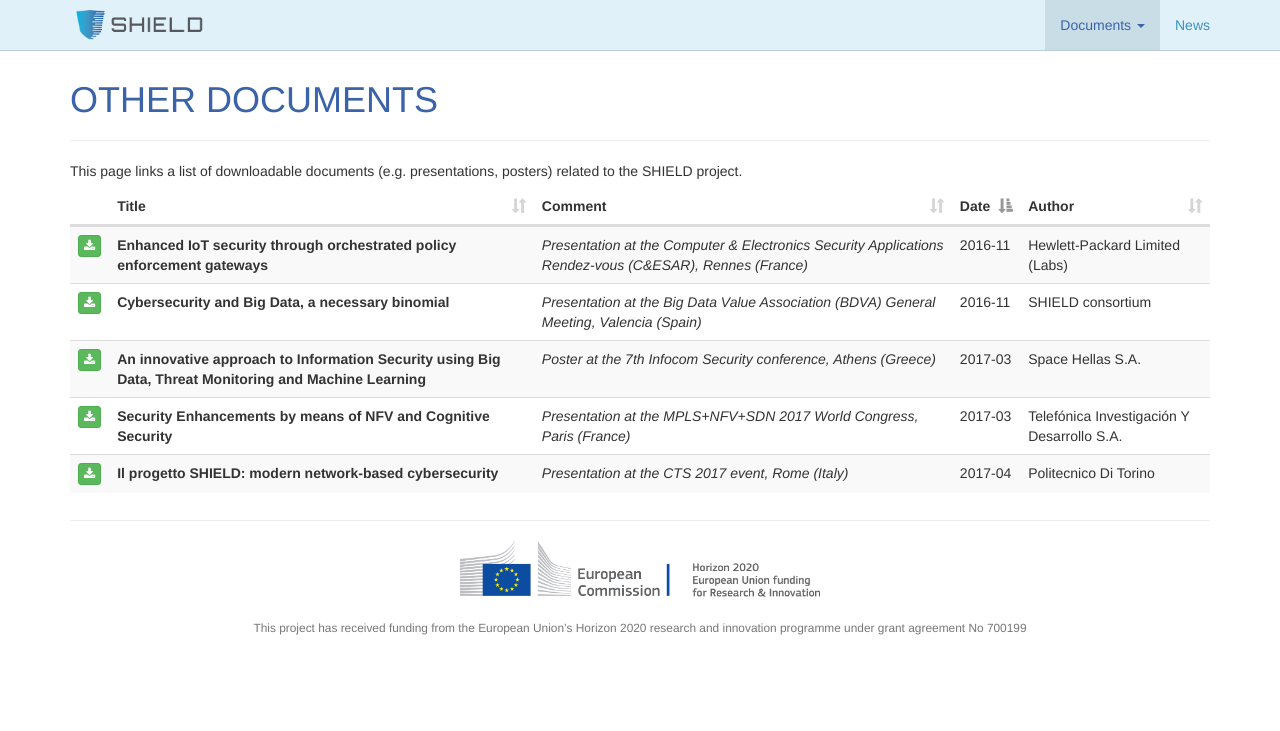
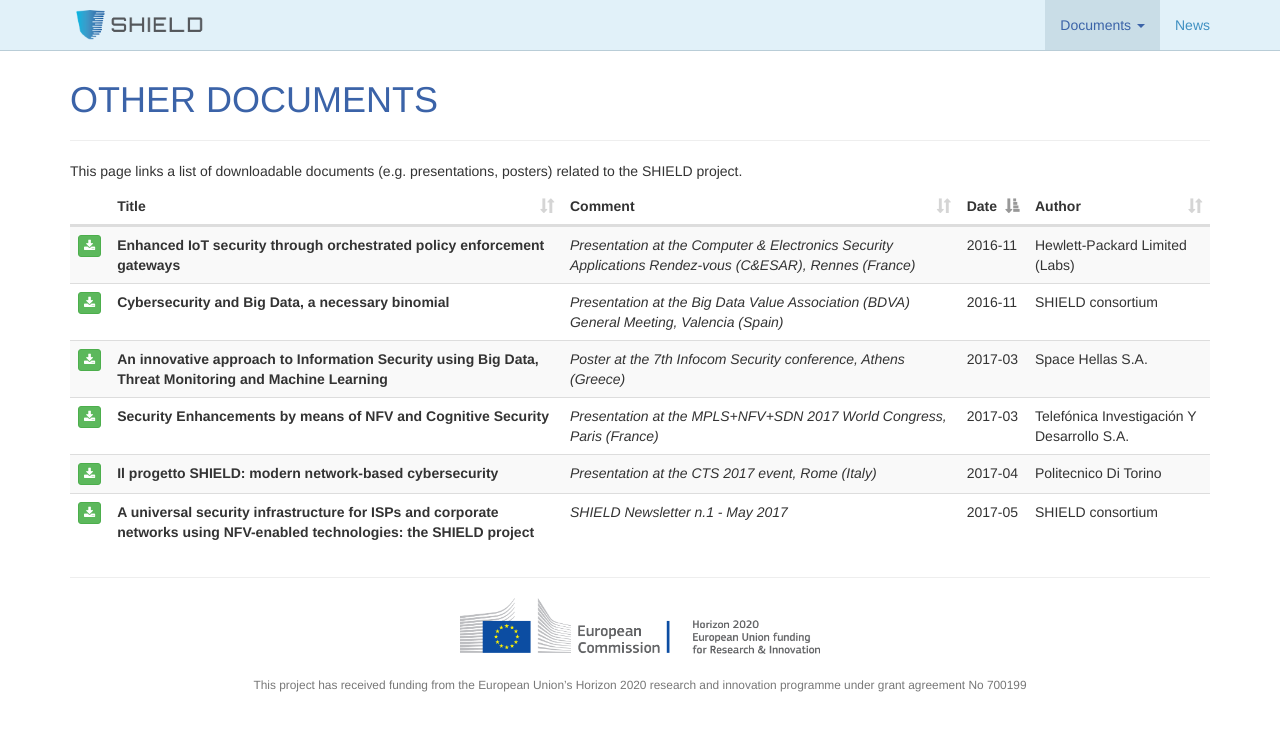
Before and after one commit to torsec/shield-h2020, a Jekyll site: the page built from documents/other-documents.html, in a window 1280 px wide. Shown: the top 731 px of the page. Built offline with Jekyll 4.4.1, drawn with Linux system fonts in a browser that asks for light colours; comment, search, counter and statistics services are not loaded.

Commit message:
Updated other documents model with newsletter 1

```diff
--- a/_data/documents/other-documents.yaml
+++ b/_data/documents/other-documents.yaml
@@ -27,3 +27,9 @@
   file: Infocom_2017_poster.pdf
   date: 2017-03
   comment: "Poster at the 7th Infocom Security conference, Athens (Greece)"
+
+- title: "A universal security infrastructure for ISPs and corporate networks using NFV-enabled technologies: the SHIELD project"
+  author: SHIELD consortium
+  file: shield_newsletter_1_may_2017.pdf
+  date: 2017-05
+  comment: "SHIELD Newsletter n.1 - May 2017"
```
